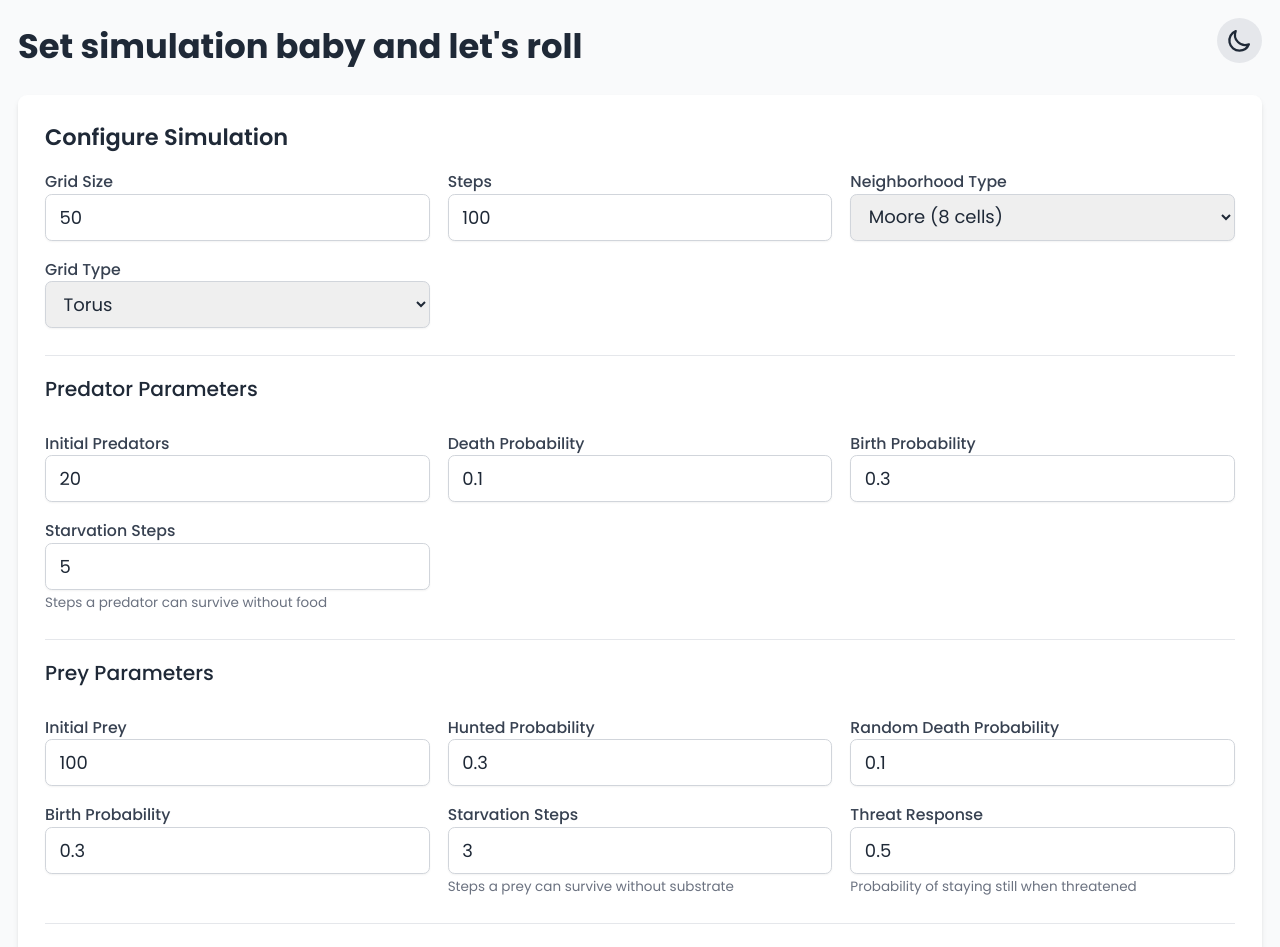
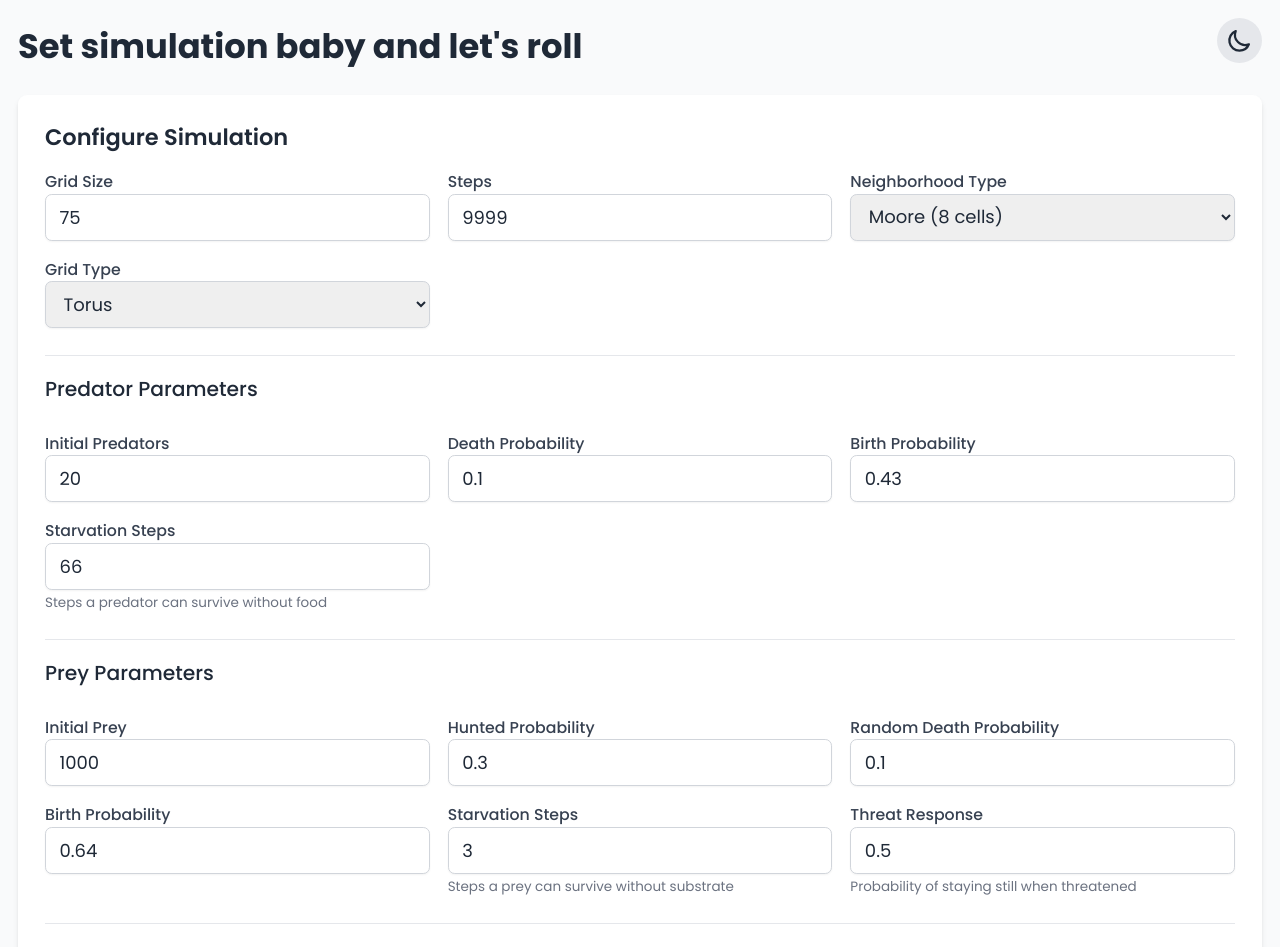
Before and after one commit to AIAll-TARS/modCA, a Next.js app in the folder frontend/: page /simulate in a window 1280 px wide. Shown: the top 947 px of the page. Built offline with nearby package versions, Linux system fonts and the light colour scheme.

Commit message:
Update frontend default simulation parameters to match backend canonical defaults (June 2024)

```diff
--- a/frontend/src/constants.ts
+++ b/frontend/src/constants.ts
@@ -4,22 +4,22 @@
  */
 
 // Grid configuration
-export const GRID_SIZE = 50;  // Size of the square grid (NxN)
-export const STEPS = 100;  // Number of simulation iterations
+export const GRID_SIZE = 75;  // Size of the square grid (NxN)
+export const STEPS = 9999;  // Number of simulation iterations
 export const NEIGHBORHOOD_TYPE = "moore";  // Can be "von_neumann" or "moore"
 export const GRID_TYPE = "torus";  // Grid type, typically "torus"
 
 // Predator parameters
 export const PREDATOR_DEATH_PROBABILITY = 0.1;  // Probability of predator dying
-export const PREDATOR_BIRTH_PROBABILITY = 0.3;  // Chance of predator reproduction
+export const PREDATOR_BIRTH_PROBABILITY = 0.43;  // Chance of predator reproduction
 export const INITIAL_PREDATORS = 20;  // Starting number of predators
-export const PREDATOR_STARVATION_STEPS = 5;  // Steps until predator dies from starvation
+export const PREDATOR_STARVATION_STEPS = 66;  // Steps until predator dies from starvation
 
 // Prey parameters
 export const PREY_HUNTED_PROBABILITY = 0.3;  // Probability that a prey is hunted
 export const PREY_RANDOM_DEATH = 0.1;  // Probability of prey dying randomly
-export const INITIAL_PREY = 100;  // Starting number of prey
-export const PREY_BIRTH_PROBABILITY = 0.3;  // Probability of prey reproduction
+export const INITIAL_PREY = 1000;  // Starting number of prey
+export const PREY_BIRTH_PROBABILITY = 0.64;  // Probability of prey reproduction
 export const PREY_STARVATION_STEPS = 3;  // Steps until prey dies from starvation
 export const PREY_THREAT_RESPONSE = 0.5;  // Probability of prey staying still when threatened
 
```
